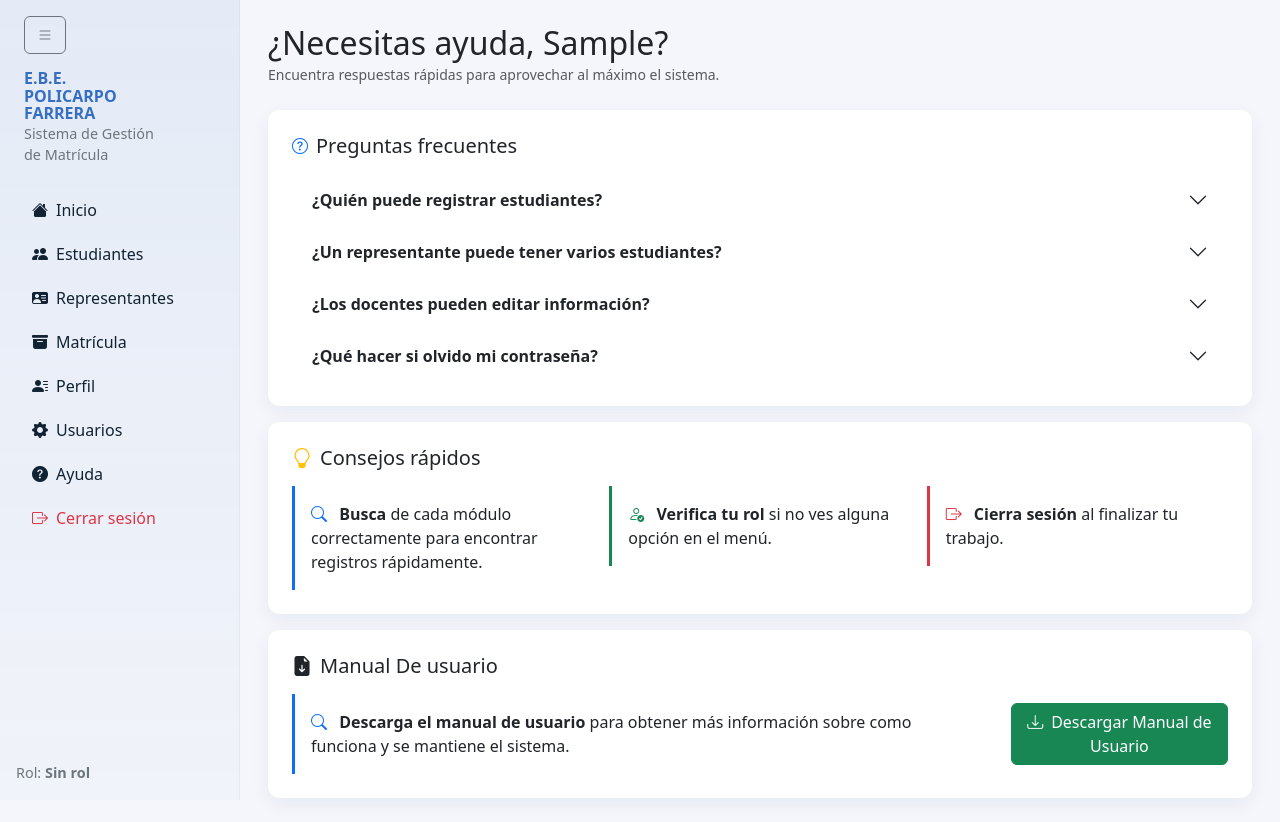
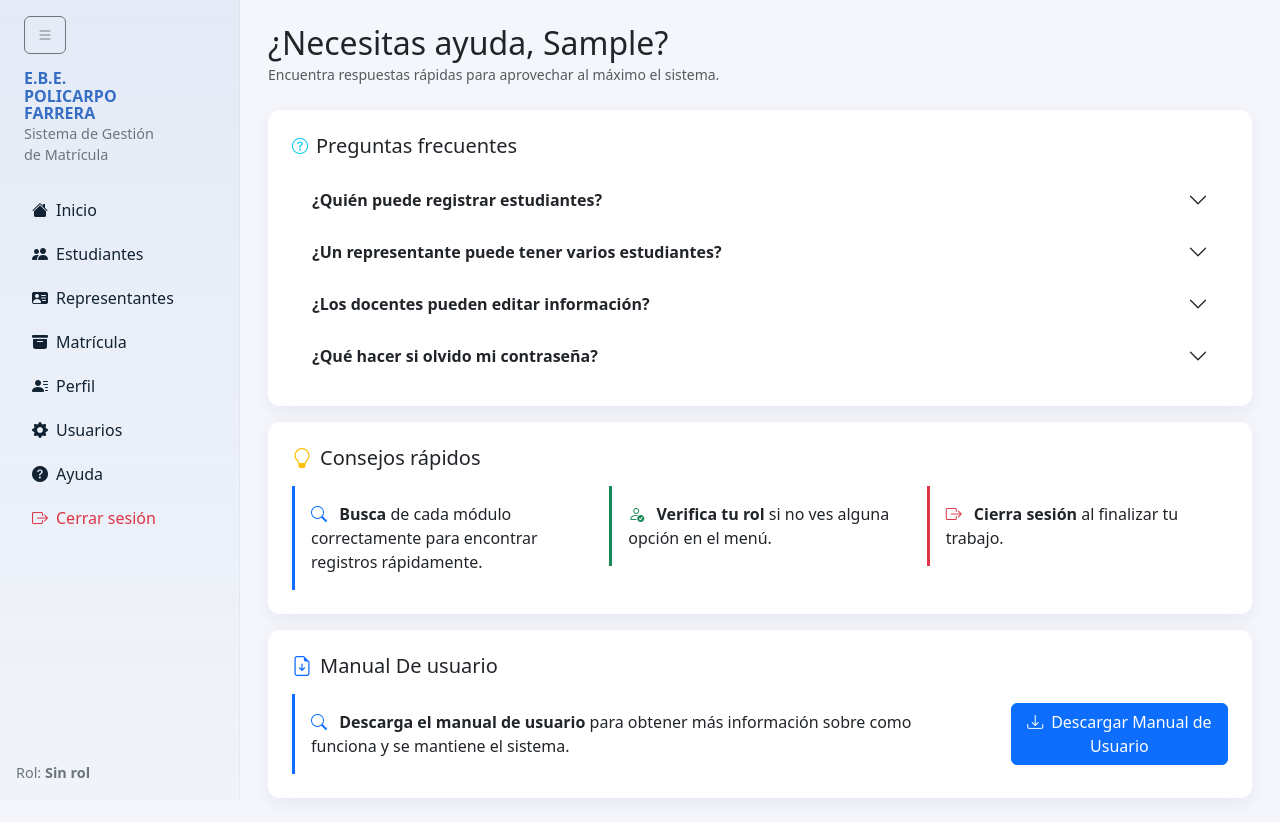
Before and after one commit to lunahkq/SGME-PST, a Django app: page /help/ in a window 1280 px wide. Run offline with Django 5.2, Linux system fonts and the light colour scheme; the visitor is signed in with stand-in values (Sample User, id 1); parts of the project's set-up code (start-up, migrations or seed data) failed here and were passed over.

Commit message:
Manual corregido y últimos detalles

```diff
--- a/app/templates/views/help.html
+++ b/app/templates/views/help.html
@@ -14,7 +14,7 @@
 <!-- Preguntas frecuentes - Estilo consistente con la app -->
 <div class="card-soft p-4 mb-3">
   <div class="d-flex align-items-center mb-3">
-    <i class="bi bi-question-circle text-primary me-2"></i>
+    <i class="bi bi-question-circle text-info me-2"></i>
     <h5 class="mb-0">Preguntas frecuentes</h5>
   </div>
 
@@ -119,7 +119,7 @@
 
 <div class="card-soft p-4">
   <h5 class="mb-3">
-    <i class="bi bi-file-earmark-arrow-down-fill me-2"></i>Manual De usuario
+    <i class="bi bi-file-earmark-arrow-down text-primary me-2"></i>Manual De usuario
   </h5>
   <div class="d-flex align-items-center justify-content-between">
     <div class="p-3 border-start border-primary border-3 flex-grow-1">
@@ -127,7 +127,7 @@
       <strong>Descarga el manual de usuario</strong> para obtener más información sobre como funciona y se mantiene el
       sistema.
     </div>
-    <a href="{% static 'docs/MANUAL_DE_USUARIO_SGME.pdf' %}" class="btn btn-success ms-3" target="_blank"
+    <a href="{% static 'docs/MANUAL_DE_USUARIO_SGME.pdf' %}" class="btn btn-primary ms-3" target="_blank"
       title="Descargar Manual de Usuario">
       <i class="bi bi-download me-2"></i>Descargar Manual de Usuario
     </a>
```
